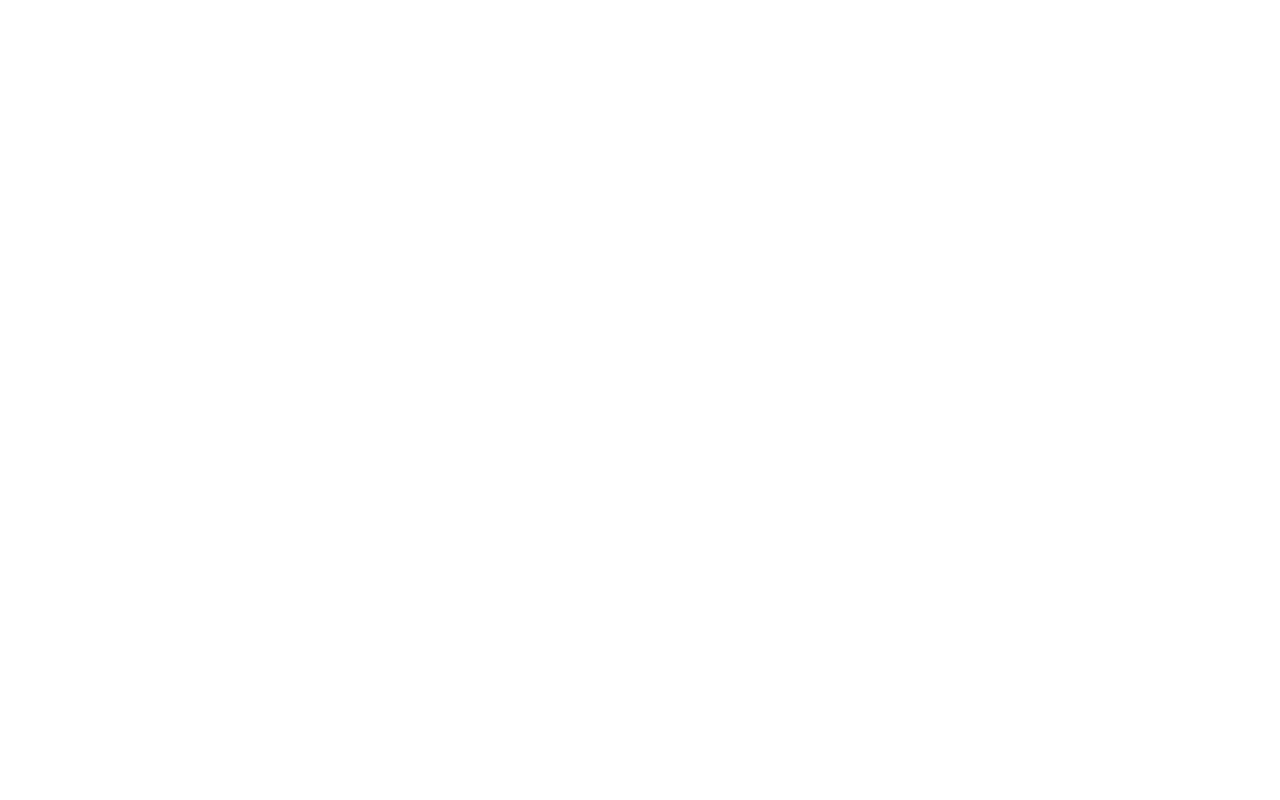
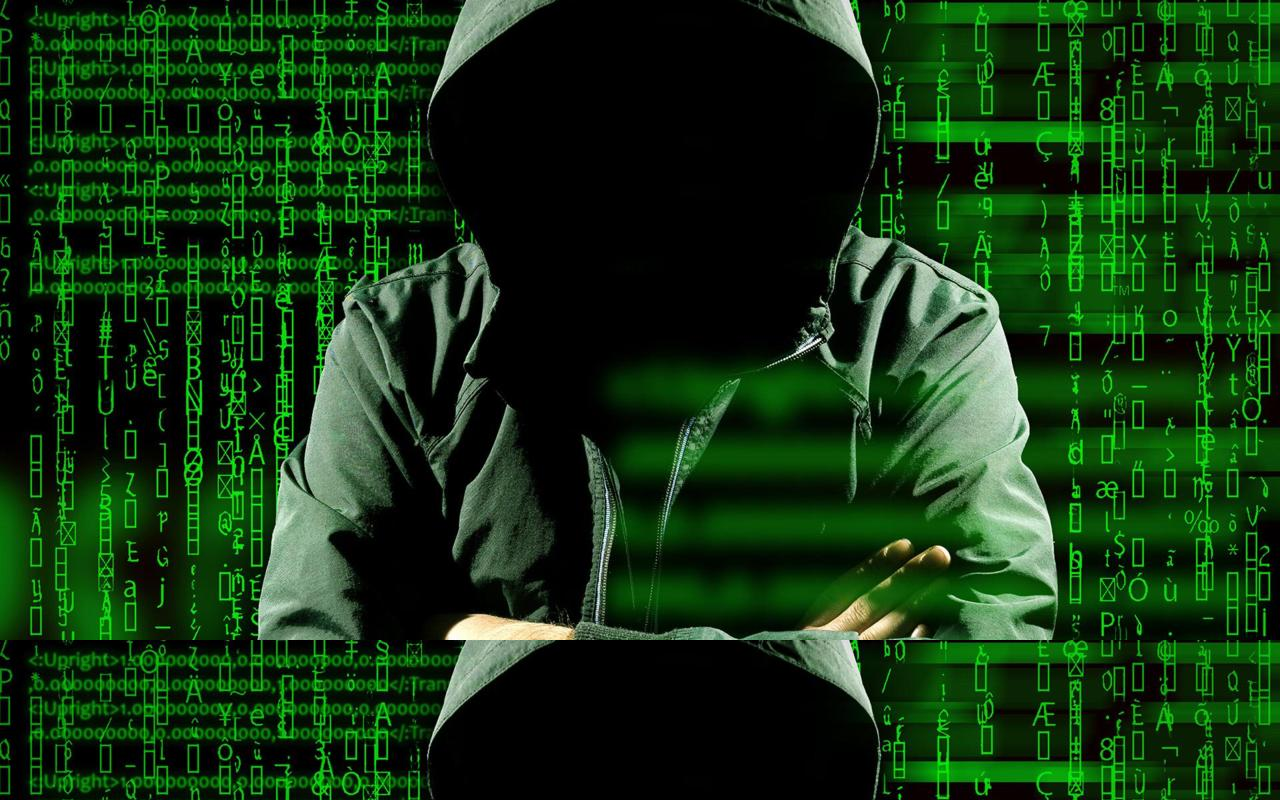
Before and after one commit to juan157/HackCentral, a plain HTML site: page index.html in a window 1280 px wide. Drawn offline with Linux system fonts and the light colour scheme.

Commit message:
background

```diff
--- a/index.html
+++ b/index.html
@@ -1,8 +1,10 @@
 <!DOCKTYPE html>
 <head>
-<script>
-
-</script>
+<style>
+body{
+background-image: url("dope_hacker.jpg");
+}
+</style>
 </head>
 <body>
 
```
Also changed, not shown: dope_hacker.jpg (added).
